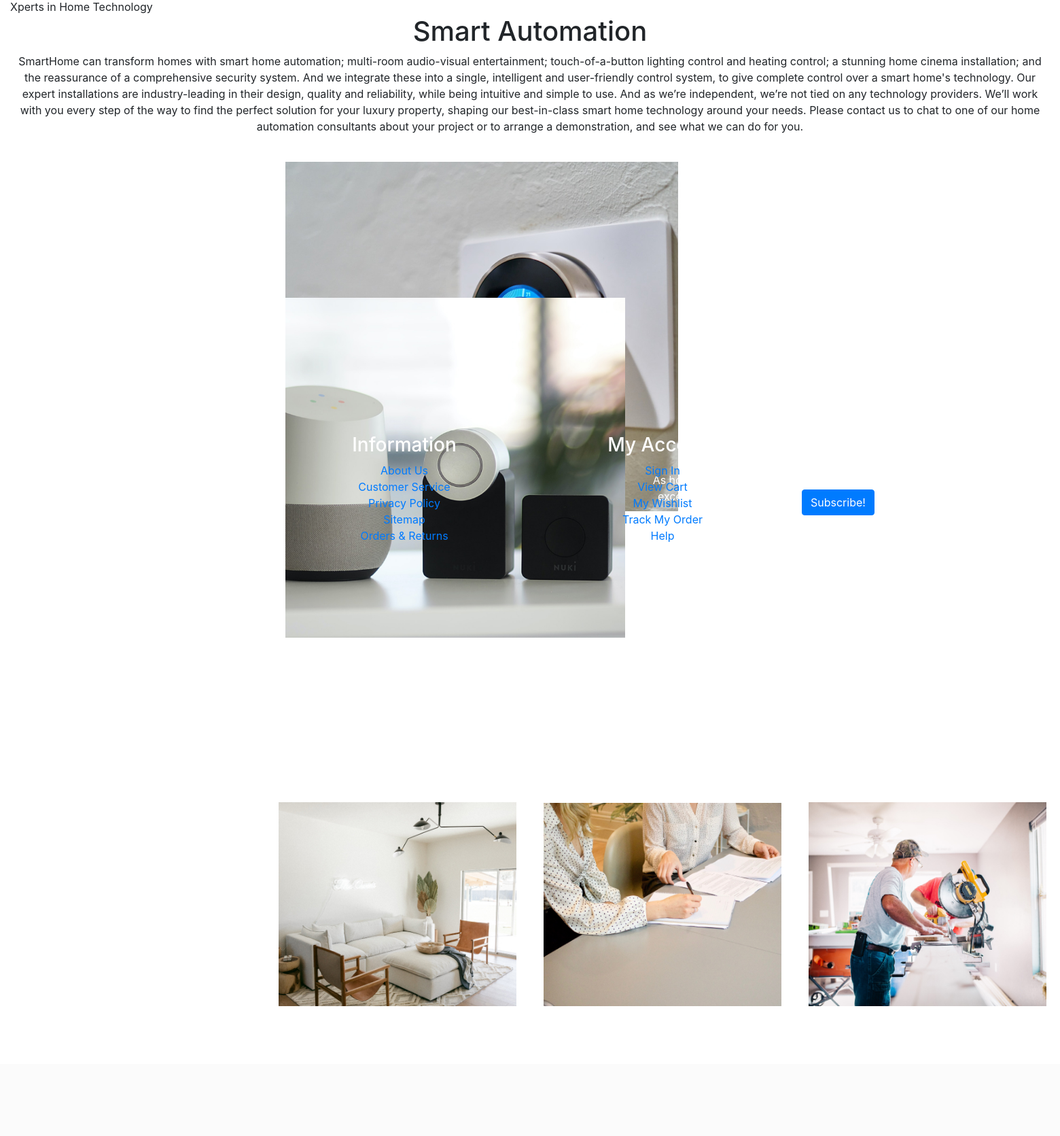
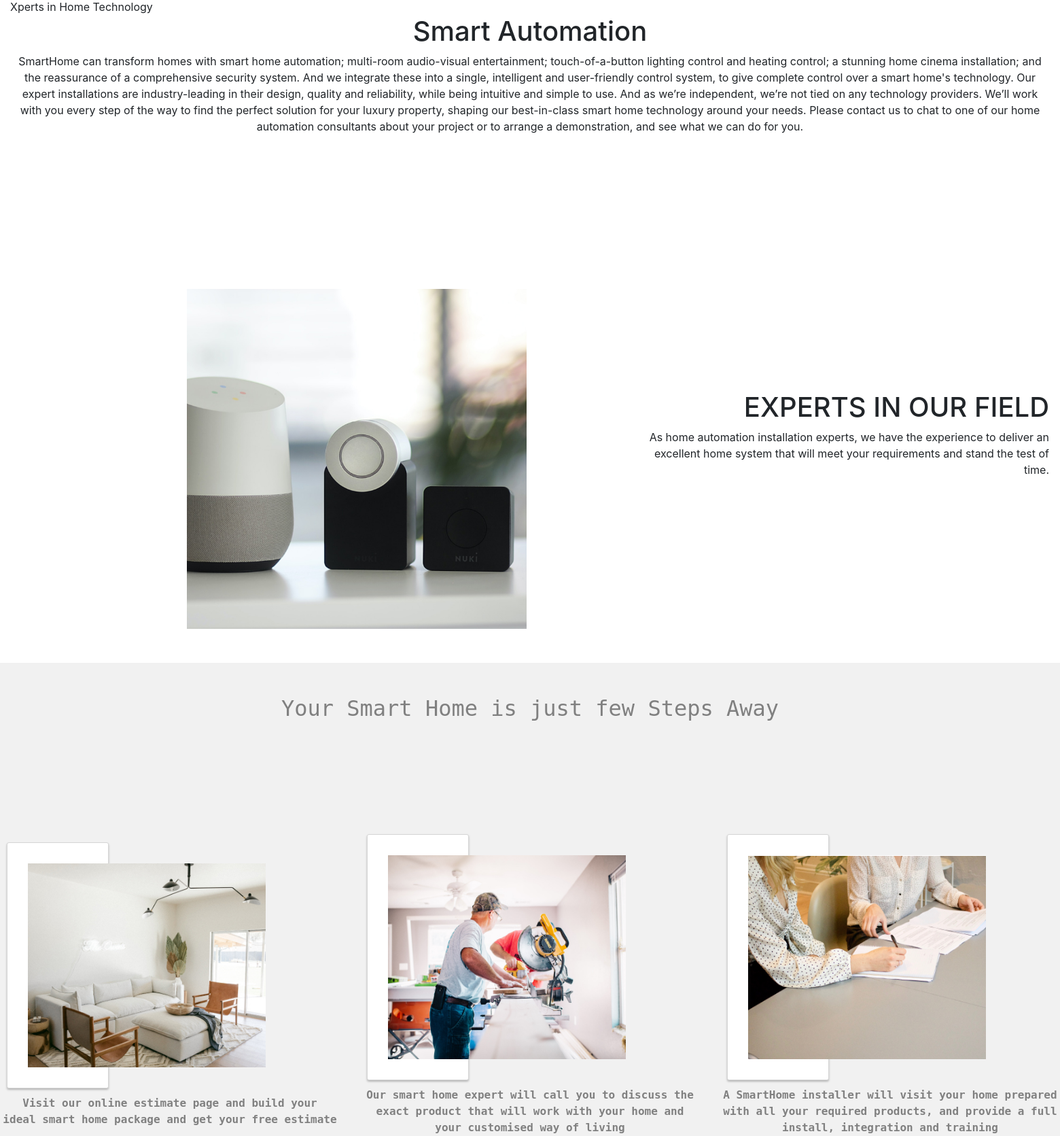
Before and after one commit to tanchohang/SmartHomeTech, a Django app: page / in a window 1560 px wide. Shown: the part 722-2393 px from the top of the page at 68% size. Before the commit the page ends 2202 px from the top, so only its background shows below. Run offline with Django 3.2, Linux system fonts and the light colour scheme; some libraries are stand-ins or nearby versions.

Commit message:
landing page with hovers

```diff
--- a/src/accounts/templates/accounts/footer.html
+++ b/src/accounts/templates/accounts/footer.html
@@ -1,40 +0,0 @@
-<section class="footer_page container-fluid">
-    <div class="footer-info">
-        <div class="container">
-            <div class="row">
-                <div class="col-sm-4 footer-info-item">
-                    <h3>Information</h3>
-                    <ul class="list-unstyled">
-                        <li><a href="#">About Us</a></li>
-                        <li><a href="#">Customer Service</a></li>
-                        <li><a href="#">Privacy Policy</a></li>
-                        <li><a href="#">Sitemap</a></li>
-                        <li><a href="#">Orders &amp; Returns</a></li>
-                    </ul>
-                </div>
-                <div class="col-sm-4 footer-info-item">
-                    <h3>My Account</h3>
-                    <ul class="list-unstyled">
-                        <li><a href="#">Sign In</a></li>
-                        <li><a href="#">View Cart</a></li>
-                        <li><a href="#">My Wishlist</a></li>
-                        <li><a href="#">Track My Order</a></li>
-                        <li><a href="#">Help</a></li>
-                    </ul>
-                </div>
-                <div class="col-sm-4 footer-info-item">
-                    <h3><span class="glyphicon glyphicon-list-alt"></span> Newsletter</h3>
-                    <p>Sign up for exclusive offers.</p>
-                    <div class="input-group">
-                        <span class="input-group-btn">
-                            <button class="btn btn-primary" type="button">
-                                Subscribe!
-                            </button>
-                        </span>
-                    </div>
-                </div>
-            </div><!-- /.row -->
-        </div><!-- /.container -->
-    </div>
-    </footer>
-</section>
--- a/src/accounts/templates/accounts/landing.html
+++ b/src/accounts/templates/accounts/landing.html
@@ -22,33 +22,10 @@
             </p>
         </div>
     </div>
-
-    <!-- About Start -->
-    <div class="about">
-        <div class="container">
+<!--------Expert---------->
     <div class="row">
             <div class="col-lg-4 col-md-4">
-                    <div class="about-img">
-                        <img src="{% static 'css/images/Rectangle.jpg' %}";>
-                    </div>
-                </div>
-                <div class="col-lg-4 col-md-4">
-                    <div class="about-text">
-                        <p>
-
-                        </p>
-                    </div>
-                </div>
-            </div>
-        </div>
-        <br>
-        </br>
- <!-------------- NEW START---->
-        <div class="about1">
-            <div class="container">
-                <div class="row">
-                    <div class="col-lg-4 col-md-4">
-                        <div class="about1-img2">
+                <div class="about-img2">
                     <img src="{% static 'css/images/Rectangle6.jpg' %}" alt="" style="width:500px;height:500px;">
                 </div>
             </div>
@@ -66,15 +43,11 @@
             </div>
             <!-- Team Start -->
             <div class="team">
-                        <div class="container2">
                 <div class="section-header">
-                                <br>
-                                </br>
+                    <br></br>
                     <h2 style="text-align:center">
                         Your Smart Home is just few Steps Away
                     </h2>
-                                <br/>
-                                </br>
                 </div>
                 <div class="row">
                     <div class="col-lg-4 col-md-4">
@@ -83,47 +56,42 @@
                                 <img src="{% static 'css/images/white1.jpg' %}" style="width:350px;height:300px;">
                             </div>
                             <div class="team-text">
-                                            <h6>
+                                <p>
                                     Visit our online estimate page and build your</br>
                                     ideal smart home package and get your free estimate
-                                            </h6>
-
+                                </p>
                             </div>
                         </div>
                     </div>
                     <div class="col-lg-4 col-md-4">
-                                    <div class="team-item">
-                                        <div class="team-img">
-                                            <img src="{% static 'css/images/white3.jpg' %}" style="width:350px;height:300px;">
+                        <div class="team-item item-right">
+                            <div class="team-img2">
+                                <img src="{% static 'css/images/white2.jpg' %}" style="width:350px;height:300px;">
                             </div>
-                                        <div class="team-text">
-                                            <h6>
-                                                Our smart home expert will call you to discuss the exact product that will work with your home <br />
-                                                and your customised way of livingLightning
-                                            </h6>
+                            <div class="team-text2">
+                                <p>
+                                    Our smart home expert will call you to discuss the </br>
+                                    exact product that will work with your home and your customised way of living
+                                </p>
                             </div>
                         </div>
                     </div>
                     <div class="col-lg-4 col-md-4">
-                                    <div class="team-item">
-                                        <div class="team-img">
-                                            <img src="{% static 'css/images/white2.jpg' %}" style="width:350px;height:300px;">
+                        <div class="team-item item-right">
+                            <div class="team-img3">
+                                <img src="{% static 'css/images/white3.jpg' %}" style="width:350px;height:300px;">
                             </div>
-                                        <div class="team-text">
-                                            <h6>
-                                                A SmartHome installer will visit your home prepared with all your required products, and </br>
-                                                provide a full install, integration and training
-                                            </h6>
+                            <div class="team-text3">
+                                <p>
+                                    A SmartHome installer will visit your home prepared
+                                    with all your required products, and provide a full install,
+                                    integration and training
+                                </p>
                             </div>
                         </div>
                     </div>
                 </div>
             </div>
         </div>
-                </div>
-            </div>
-        </div>
-    </div>
-    <!-- Team End -->
 </section>
 {%endblock%}
--- a/src/accounts/templates/accounts/login.html
+++ b/src/accounts/templates/accounts/login.html
@@ -4,7 +4,7 @@
 {%block content%}
 <section class="login_page container-fluid">
     <div class="container">
-        <img src="{% static 'css/images/Rectangle25.jpg' %}">
+        <img src="{% static 'css/images/Rectangle25.jpg' %}" alt="" style="width:1519px;height:720px;">
         <div class="centered">
             <div class="row">
                 <aside class="login_img col-sm">
--- a/src/accounts/templates/accounts/main.html
+++ b/src/accounts/templates/accounts/main.html
@@ -18,11 +18,11 @@
     <link href="https://cdnjs.cloudflare.com/ajax/libs/font-awesome/5.10.0/css/all.min.css" rel="stylesheet">
 
     <link rel="stylesheet" href="https://maxcdn.bootstrapcdn.com/bootstrap/4.0.0/css/bootstrap.min.css" integrity="sha384-Gn5384xqQ1aoWXA+058RXPxPg6fy4IWvTNh0E263XmFcJlSAwiGgFAW/dAiS6JXm" crossorigin="anonymous">
-    <link rel="stylesheet" type="text/css" href="{%static 'css/accounts/products.css'%}">
     <link rel="stylesheet" type="text/css" href="{%static 'css/accounts/landing.css'%}">
     <link rel="stylesheet" type="text/css" href="{%static 'css/accounts/login.css'%}">
     <link rel="stylesheet" type="text/css" href="{%static 'css/accounts/register.css'%}">
     <link rel="stylesheet" type="text/css" href="{%static 'css/accounts/footer.css'%}">
+    <link rel="stylesheet" type="text/css" href="{%static 'css/accounts/products.css'%}">
     <link rel="stylesheet" href="https://stackpath.bootstrapcdn.com/bootstrap/4.5.0/css/bootstrap.min.css" integrity="sha384-9aIt2nRpC12Uk9gS9baDl411NQApFmC26EwAOH8WgZl5MYYxFfc+NcPb1dKGj7Sk" crossorigin="anonymous">
     {%block style%}{%endblock%}
 
--- a/src/static/css/accounts/footer.css
+++ /dev/null
@@ -1,5 +0,0 @@
-section.footer_page container-fluid {
-}
-.footer-info {
-    background-color:7ECA9F;
-}
--- /dev/null
+++ b/src/static/css/accounts/landing.css
@@ -0,0 +1,120 @@
+section.landing_page container-fluid {
+}
+.
+.about-img2 {
+    padding: 30px;
+    margin: 2%;
+    background: white;
+    width: 30%;
+    border: 1px solid #d6d6d6;
+    box-shadow: 0 2px 3px 0px rgba(0,0,0,0.25);
+    border-radius: 3px;
+    transition: .2s all;
+}
+.row:hover .about-img2 {
+    filter: blur(3px);
+    opacity: .5;
+    transform: scale(.98);
+    box-shadow: none;
+}
+
+.row:hover .about-img2:hover {
+        transform: scale(1);
+        filter: blur(0px);
+        opacity: 1;
+        box-shadow: 0 8px 20px 0px rgba(0,0,0,0.125);
+    }
+.int {
+    width: 599px;
+    height: 400px;
+    margin-top: 200px;
+    margin-left: 90px;
+    vertical-align: middle;
+}
+.team {
+    background: #f1f1f1;
+    font-family: 'Inconsolata', monospace;
+    font-weight: bold;
+    color: gray;
+    text-align: center;
+    -webkit-font-smoothing: antialiased;
+}
+.row {
+    display: flex;
+    align-items: center;
+    justify-content: center;
+    margin: 10%;
+}
+
+.team-img1 {
+    padding: 30px;
+    margin: 2%;
+    background: white;
+    width: 30%;
+    border: 1px solid #d6d6d6;
+    box-shadow: 0 2px 3px 0px rgba(0,0,0,0.25);
+    border-radius: 3px;
+    transition: .2s all;
+}
+
+.row:hover .team-img1 {
+    filter: blur(3px);
+    opacity: .5;
+    transform: scale(.98);
+    box-shadow: none;
+}
+
+ .row:hover .team-img1:hover {
+        transform: scale(1);
+        filter: blur(0px);
+        opacity: 1;
+        box-shadow: 0 8px 20px 0px rgba(0,0,0,0.125);
+  }
+.team-img2{
+    padding: 30px;
+    margin: 2%;
+    background: white;
+    width: 30%;
+    border: 1px solid #d6d6d6;
+    box-shadow: 0 2px 3px 0px rgba(0,0,0,0.25);
+    border-radius: 3px;
+    transition: .2s all;
+}
+
+.row:hover .team-img2 {
+    filter: blur(3px);
+    opacity: .5;
+    transform: scale(.98);
+    box-shadow: none;
+}
+
+ .row:hover .team-img2:hover {
+        transform: scale(1);
+        filter: blur(0px);
+        opacity: 1;
+        box-shadow: 0 8px 20px 0px rgba(0,0,0,0.125);
+}
+.team-img3 {
+    padding: 30px;
+    margin: 2%;
+    background: white;
+    width: 30%;
+    border: 1px solid #d6d6d6;
+    box-shadow: 0 2px 3px 0px rgba(0,0,0,0.25);
+    border-radius: 3px;
+    transition: .2s all;
+}
+
+.row:hover .team-img3 {
+    filter: blur(3px);
+    opacity: .5;
+    transform: scale(.98);
+    box-shadow: none;
+}
+
+    .row:hover .team-img3:hover {
+        transform: scale(1);
+        filter: blur(0px);
+        opacity: 1;
+        box-shadow: 0 8px 20px 0px rgba(0,0,0,0.125);
+    }
```
Lines whose indentation alone changed are shown as unchanged.
